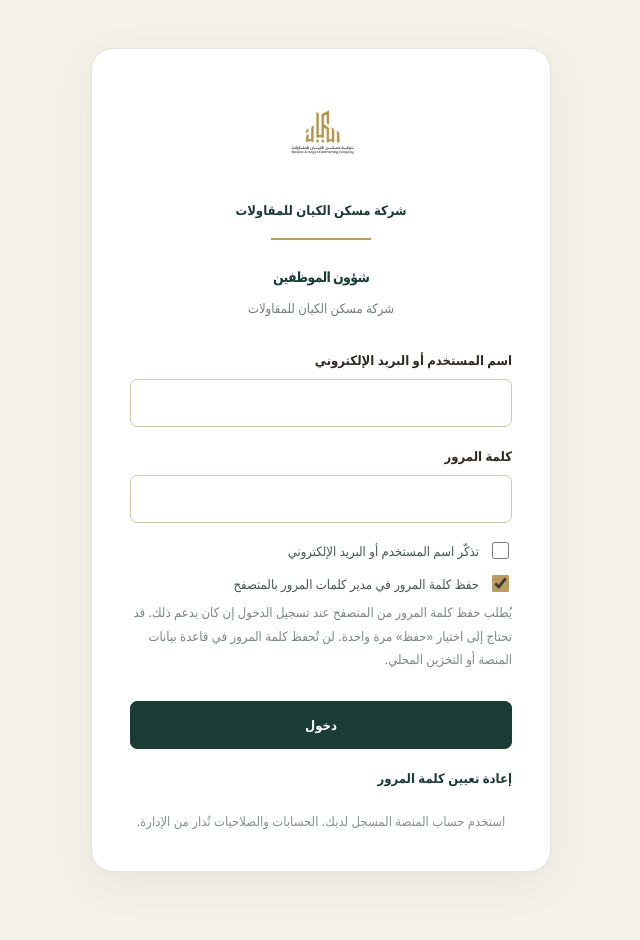
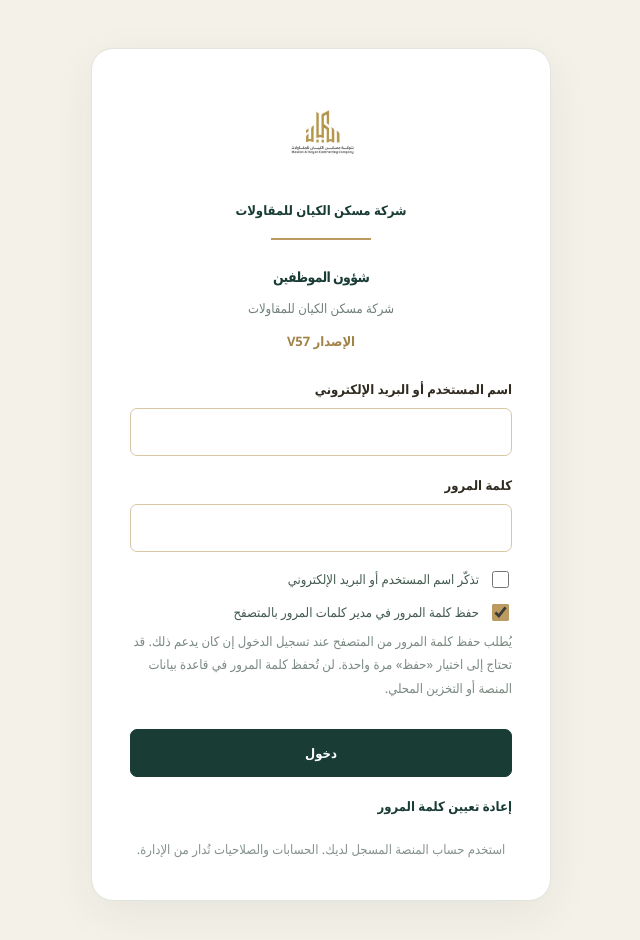
Before and after one commit to msknkayan-prog/maskan-erp-enterprise, a Next.js app in the folder hr/: page /login in a window 1280 px wide. Shown: the top 940 px of the page, without its empty margins (319-959 px from the left). Built offline with nearby package versions, Linux system fonts and the light colour scheme.

Commit message:
Set Maskan HR release label to V57

```diff
--- a/hr/app/login/page.tsx
+++ b/hr/app/login/page.tsx
@@ -32,7 +32,7 @@ export default function Login(){
     <p style={{textAlign:'center',fontWeight:800,fontSize:19,color:'#193c35',margin:'0 0 5px'}}>شركة مسكن الكيان للمقاولات</p>
     <div style={{height:2,width:100,background:'#bc9b61',margin:'16px auto 26px'}}/>
     <h1 style={{fontSize:30,color:'#193c35',textAlign:'center',marginBottom:8}}>شؤون الموظفين</h1>
-    <p style={{textAlign:'center',color:'#718178',fontSize:14,marginBottom:30}}>شركة مسكن الكيان للمقاولات</p>
+    <p style={{textAlign:'center',color:'#718178',fontSize:14,marginBottom:10}}>شركة مسكن الكيان للمقاولات</p><p style={{textAlign:'center',fontSize:12,color:'#a18348',marginBottom:25,fontWeight:700}}>الإصدار V57</p>
     <form onSubmit={submit} autoComplete="on">
       <label htmlFor="hr-email" style={{display:'block',marginBottom:9,fontWeight:600}}>اسم المستخدم أو البريد الإلكتروني</label>
       <input id="hr-email" name="email" type="text" autoComplete="username" value={email} onChange={e=>setEmail(e.target.value)} required dir="ltr" style={{borderColor:'#d9c7a6',minHeight:48,marginBottom:19}}/>
```
